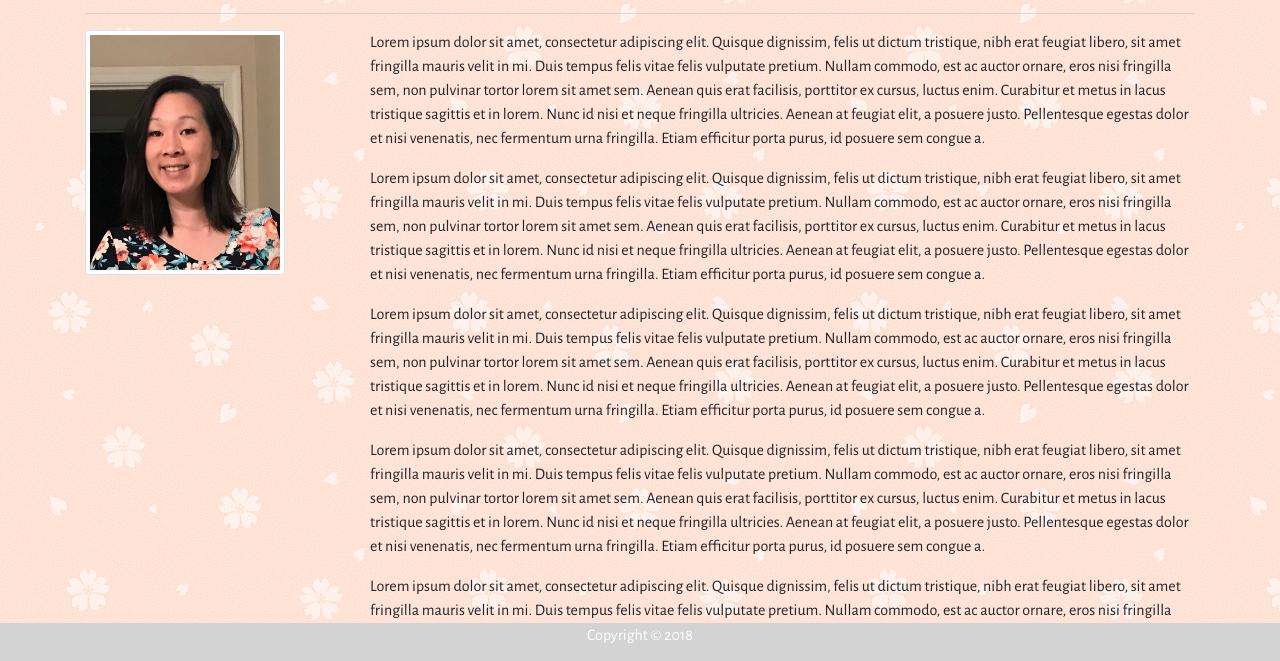
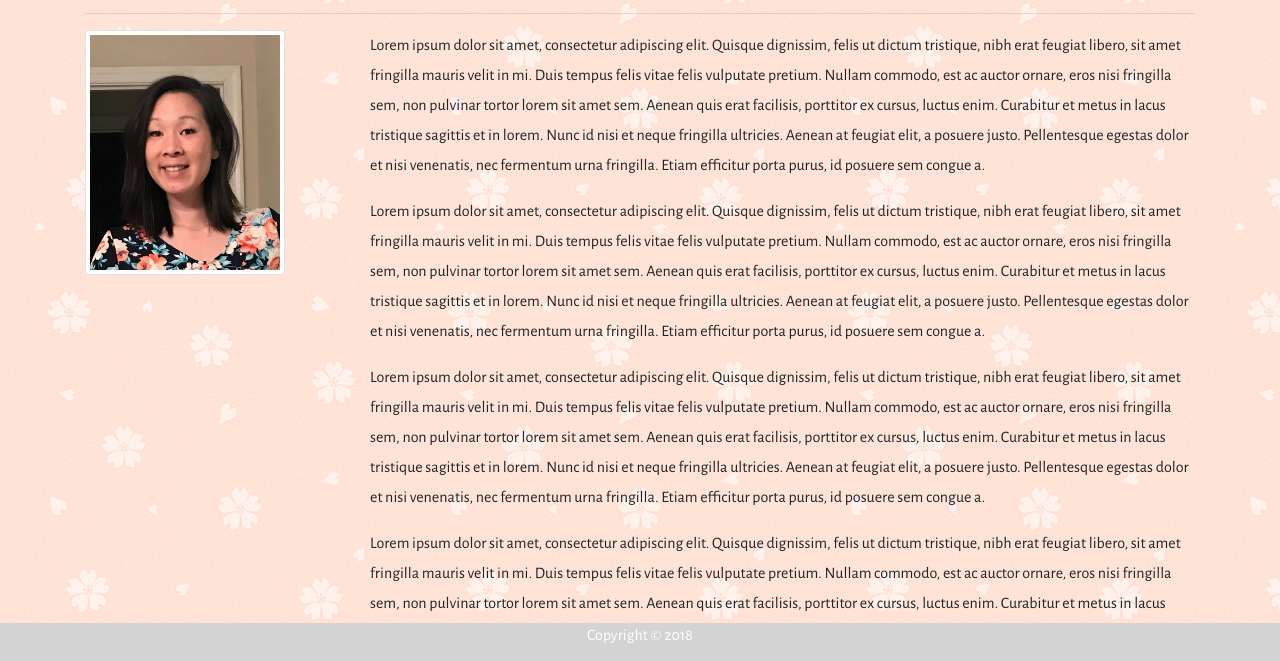
Before and after one commit to ginapaik/Bootstrap-Portfolio, a plain HTML site: page index.html in a window 1280 px wide. Shown: the part 137-798 px from the top of the page. Drawn offline with nearby package versions, Linux system fonts and the light colour scheme.

Commit message:
line height update

```diff
--- a/index.html
+++ b/index.html
@@ -51,7 +51,7 @@
                   <div class="col-md-3">
                     <img src="mypic.jpeg" alt="Placeholder" class="img-thumbnail" height="250" width="200">
                   </div>
-                  <div class="col-md-9">
+                  <div class="col-md-9" style="line-height: 30px">
                     <p>
                       Lorem ipsum dolor sit amet, consectetur adipiscing elit. Quisque dignissim, felis ut dictum tristique, nibh erat feugiat libero, sit amet fringilla mauris velit in mi. Duis tempus felis vitae felis vulputate pretium. Nullam commodo, est ac auctor ornare,
                       eros nisi fringilla sem, non pulvinar tortor lorem sit amet sem. Aenean quis erat facilisis, porttitor ex cursus, luctus enim. Curabitur et metus in lacus tristique sagittis et in lorem. Nunc id nisi et neque fringilla ultricies. Aenean
```
